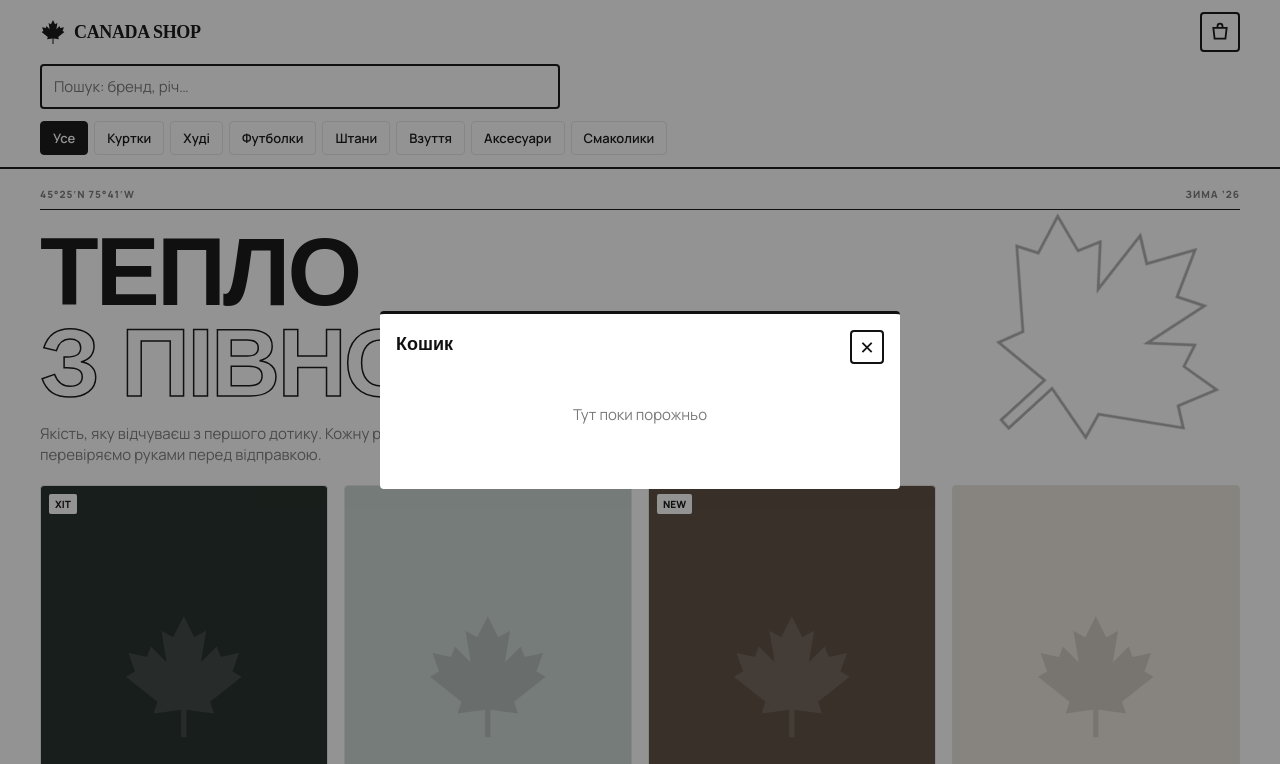
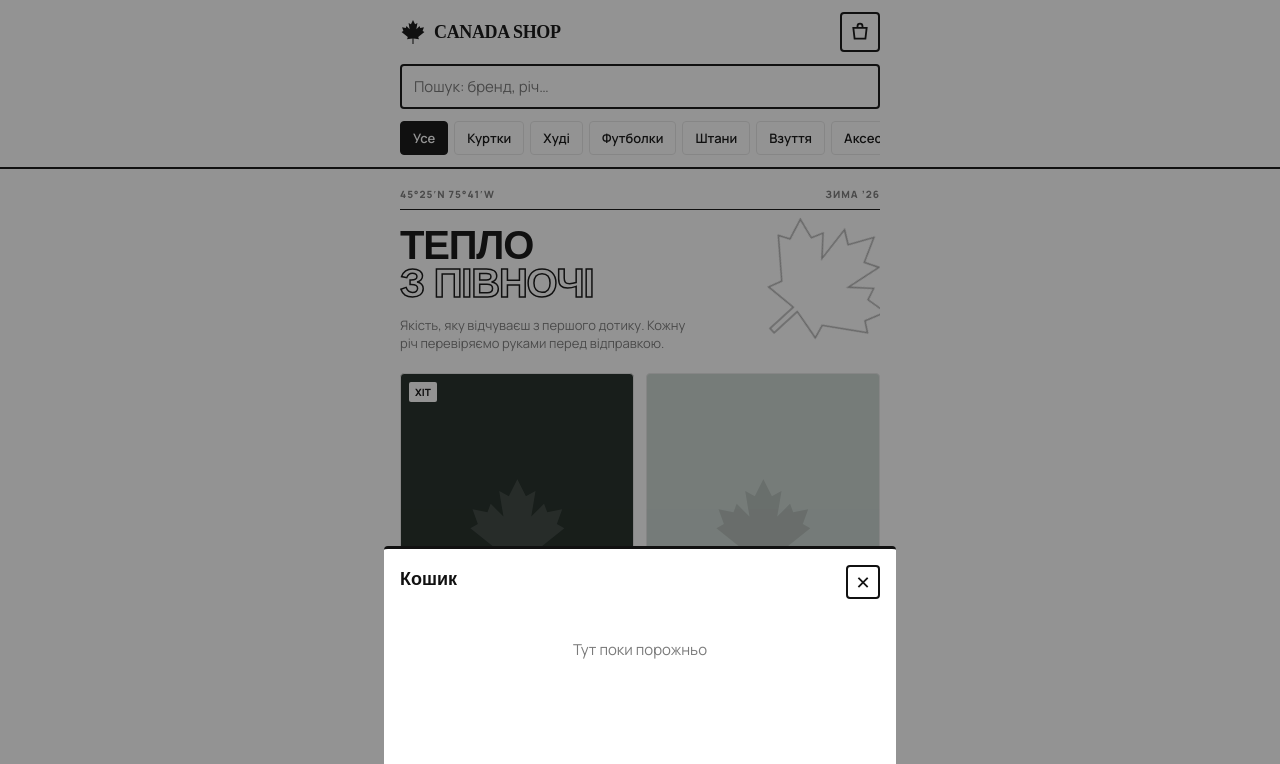
Before and after one commit to demoversionofmyprojects/canadashop-demo, a plain HTML site: page index.html in a window 1280 px wide. Both pictures are taken after a click on the button "Кошик". Shown: the top 764 px of the page. Drawn offline with Linux system fonts and the light colour scheme; a web font is replaced by a local one.

Commit message:
ПК: мобільна колонка по центру, боки порожні
Co-Authored-By: Claude Opus 5.5 <noreply@anthropic.com>

```diff
--- a/index.html
+++ b/index.html
@@ -11,7 +11,7 @@
 :root{
   --bg:#fff; --ink:#111; --mute:#7a7a7a; --line:#e6e6e6; --soft:#f5f4f2;
   --r:4px; /* гострі, але не бритва */
-  --gut:max(16px,calc((100% - 1200px)/2)); /* поле збоку, на десктопі центрує контент */
+  --gut:max(16px,calc((100% - 480px)/2)); /* на ПК — та сама мобільна колонка по центру, боки порожні */
 }
 *{box-sizing:border-box;margin:0;padding:0;-webkit-tap-highlight-color:transparent}
 body{background:var(--bg);color:var(--ink);font:15px/1.4 Manrope,system-ui,sans-serif;padding-bottom:90px}
@@ -29,7 +29,7 @@ h1,h2,.price,.brand{font-family:Unbounded,sans-serif}
 .badge:empty{display:none}
 .search{margin:0 var(--gut) 12px;display:flex;border:2px solid var(--ink);border-radius:var(--r)}
 .search input{flex:1;border:0;outline:0;padding:10px 12px;font:inherit;background:none;min-width:0}
-.chips{display:flex;gap:6px;overflow-x:auto;padding:0 var(--gut) 12px;scrollbar-width:none}
+.chips{display:flex;gap:6px;overflow-x:auto;margin:0 var(--gut);padding-bottom:12px;scrollbar-width:none}
 .chips::-webkit-scrollbar{display:none}
 .chip{flex:none;padding:7px 12px;border:1.5px solid var(--line);border-radius:var(--r);font-weight:600;font-size:13px;white-space:nowrap}
 .chip.on{background:var(--ink);border-color:var(--ink);color:#fff}
@@ -58,9 +58,9 @@ h1,h2,.price,.brand{font-family:Unbounded,sans-serif}
 .empty{grid-column:1/-1;text-align:center;color:var(--mute);padding:40px 0}
 
 /* шторки */
-.sheet{position:fixed;inset:0;z-index:10;background:rgba(17,17,17,.45);display:flex;align-items:flex-end;opacity:0;pointer-events:none;transition:opacity .2s}
+.sheet{position:fixed;inset:0;z-index:10;background:rgba(17,17,17,.45);display:flex;align-items:flex-end;justify-content:center;opacity:0;pointer-events:none;transition:opacity .2s}
 .sheet.open{opacity:1;pointer-events:auto}
-.panel{background:var(--bg);width:100%;max-height:90vh;overflow-y:auto;border-top:3px solid var(--ink);border-radius:var(--r) var(--r) 0 0;padding:16px 16px 100px;transform:translateY(30px);transition:transform .25s}
+.panel{background:var(--bg);width:100%;max-width:512px;max-height:90vh;overflow-y:auto;border-top:3px solid var(--ink);border-radius:var(--r) var(--r) 0 0;padding:16px 16px 100px;transform:translateY(30px);transition:transform .25s}
 .sheet.open .panel{transform:none}
 .close{float:right;width:34px;height:34px;border:2px solid var(--ink);border-radius:var(--r);font-size:18px;line-height:1}
 .panel .ph{aspect-ratio:4/3;margin:12px 0}
@@ -86,21 +86,6 @@ h1,h2,.price,.brand{font-family:Unbounded,sans-serif}
 .total .price{font-size:20px}
 .toast{position:fixed;left:50%;bottom:24px;transform:translate(-50%,20px);background:var(--ink);color:#fff;padding:10px 16px;border-radius:var(--r);font-weight:600;opacity:0;transition:.2s;z-index:20;pointer-events:none}
 .toast.show{opacity:1;transform:translate(-50%,0)}
-
-/* планшет і десктоп */
-@media (min-width:768px){
-  .grid{grid-template-columns:repeat(3,1fr);gap:24px 16px}
-  .intro h1{font-size:72px}
-  .intro .big{width:280px;height:280px;right:0;top:10px}
-  .intro p{font-size:15px;max-width:420px}
-  .sheet{align-items:center;justify-content:center}
-  .panel{width:520px;max-height:85vh;border-radius:var(--r);padding-bottom:24px}
-}
-@media (min-width:1024px){
-  .grid{grid-template-columns:repeat(4,1fr)}
-  .intro h1{font-size:96px}
-  .search{max-width:520px}
-}
 @media (hover:hover){
   .card .ph{transition:border-color .15s}
   .card:hover .ph{border-color:var(--ink)}
```
